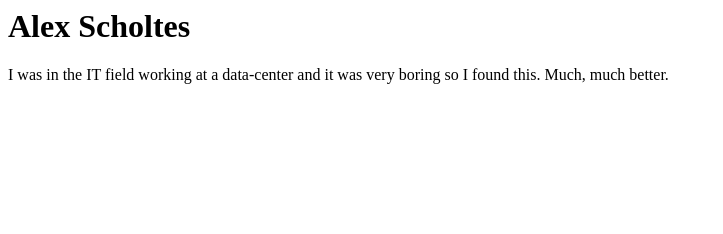
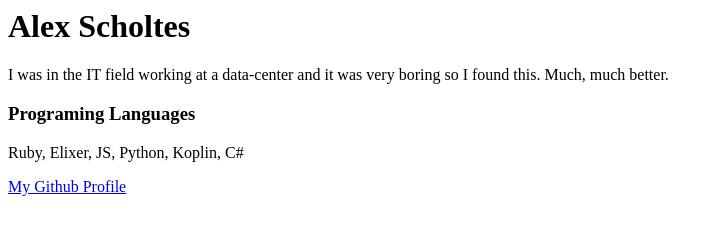
Before and after one commit to arscholtes/git-skills, a plain HTML site: page index.html in a window 1280 px wide. Shown: the whole page, without its empty margins (0-723 px from the left). Drawn offline with Linux system fonts and the light colour scheme.

Commit message:
woot and stuff

```diff
--- a/index.html
+++ b/index.html
@@ -1,2 +1,5 @@
 <h1>Alex Scholtes</h1>
 <p>I was in the IT field working at a data-center and it was very boring so I found this. Much, much better.</p>
+<h3>Programing Languages</h3>
+<p>Ruby, Elixer, JS, Python, Koplin, C#</p>
+<a href="https://github.com/YOURUSERNAMEHERE" target="_blank">My Github Profile</a>
```
